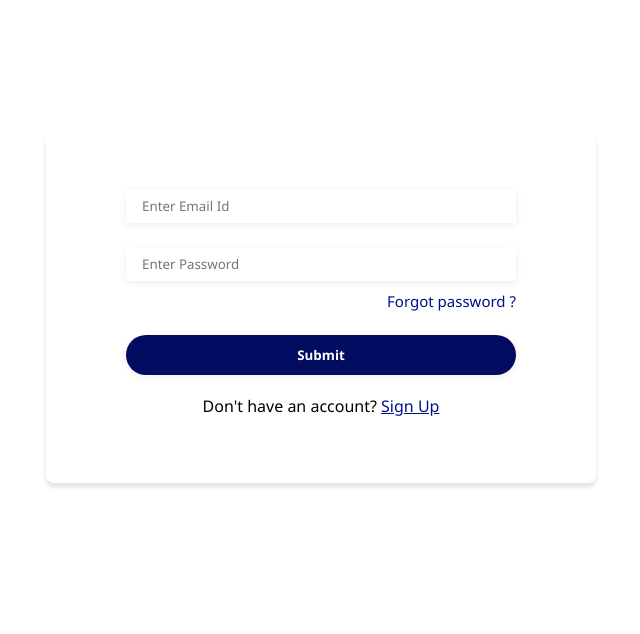
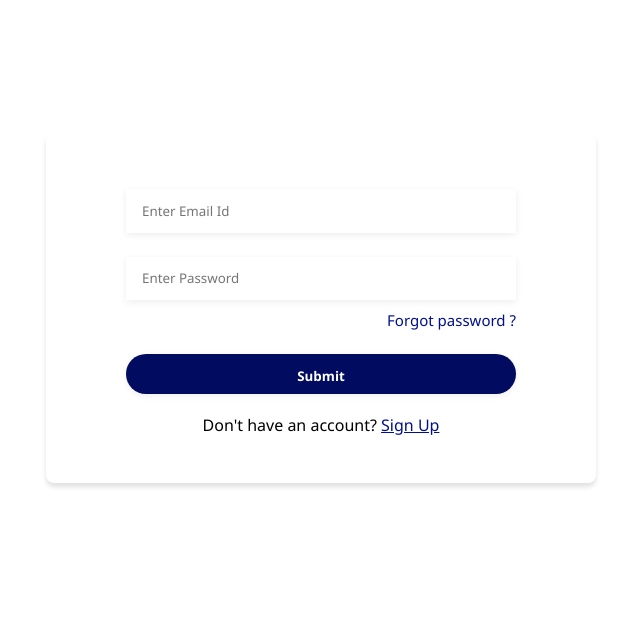
Before and after one commit to shreyashpatil2002/CV, a PHP site: page / in a window 1280 px wide. Shown: the part 139-773 px from the top of the page, without its empty margins (319-959 px from the left). Run offline with PHP 8.4, Linux system fonts and the light colour scheme.

Commit message:
added padding to the input boxes

```diff
--- a/src/accounts/signin/style.css
+++ b/src/accounts/signin/style.css
@@ -87,7 +87,7 @@ body {
 }
 .main .form form input, #form_btn{
   width: 100%;
-  padding: .5rem 1rem;
+  padding: .8rem 1rem;
   margin-top: 1.5rem;
   outline: none;
   border: none;
--- a/src/accounts/signup/style.css
+++ b/src/accounts/signup/style.css
@@ -86,7 +86,7 @@ body {
 }
 .main .form form input, #form_btn{
   width: 100%;
-  padding: .5rem 1rem;
+  padding: .8rem 1rem;
   margin-top: 1.5rem;
   outline: none;
   border: none;
```
